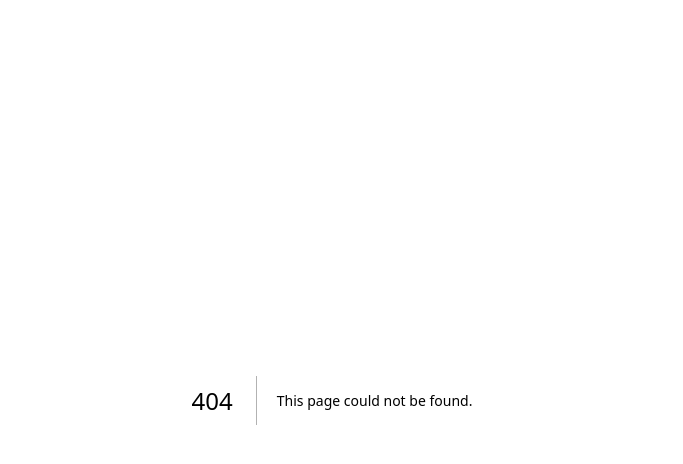
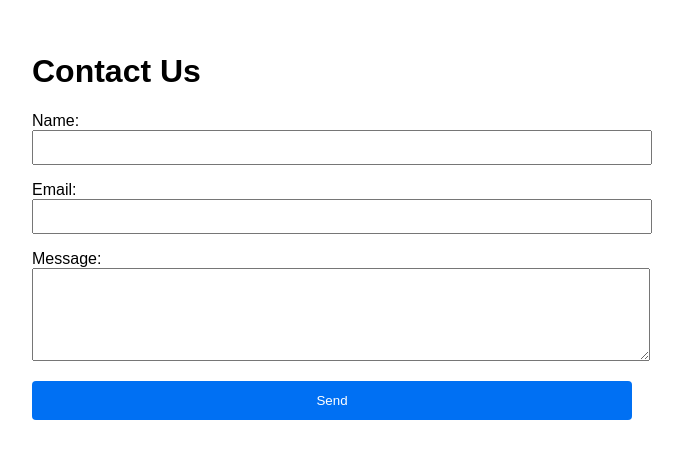
Before and after one commit to Yogesh-developer/React-material-ui, a Next.js app: page /contact in a window 1280 px wide. Before the commit this address had no page. Shown: the top 464 px of the page, without its empty margins (308-991 px from the left). Built offline with nearby package versions, Linux system fonts and the light colour scheme.

Commit message:
added simple contact form

```diff
--- /dev/null
+++ b/pages/contact.tsx
@@ -0,0 +1,67 @@
+import React from "react";
+
+export default function Contact() {
+  return (
+    <div style={{ padding: "2rem", maxWidth: "600px", margin: "0 auto" }}>
+      <h1>Contact Us</h1>
+
+      <form
+        onSubmit={(e) => {
+          e.preventDefault();
+          alert("Form submitted!");
+        }}
+        style={{ display: "flex", flexDirection: "column", gap: "1rem" }}
+      >
+        <div>
+          <label htmlFor="name">Name:</label>
+          <br />
+          <input
+            type="text"
+            id="name"
+            name="name"
+            required
+            style={{ width: "100%", padding: "0.5rem" }}
+          />
+        </div>
+
+        <div>
+          <label htmlFor="email">Email:</label>
+          <br />
+          <input
+            type="email"
+            id="email"
+            name="email"
+            required
+            style={{ width: "100%", padding: "0.5rem" }}
+          />
+        </div>
+
+        <div>
+          <label htmlFor="message">Message:</label>
+          <br />
+          <textarea
+            id="message"
+            name="message"
+            required
+            rows={5}
+            style={{ width: "100%", padding: "0.5rem" }}
+          />
+        </div>
+
+        <button
+          type="submit"
+          style={{
+            padding: "0.75rem",
+            backgroundColor: "#0070f3",
+            color: "white",
+            border: "none",
+            cursor: "pointer",
+            borderRadius: "4px",
+          }}
+        >
+          Send
+        </button>
+      </form>
+    </div>
+  );
+}
```
